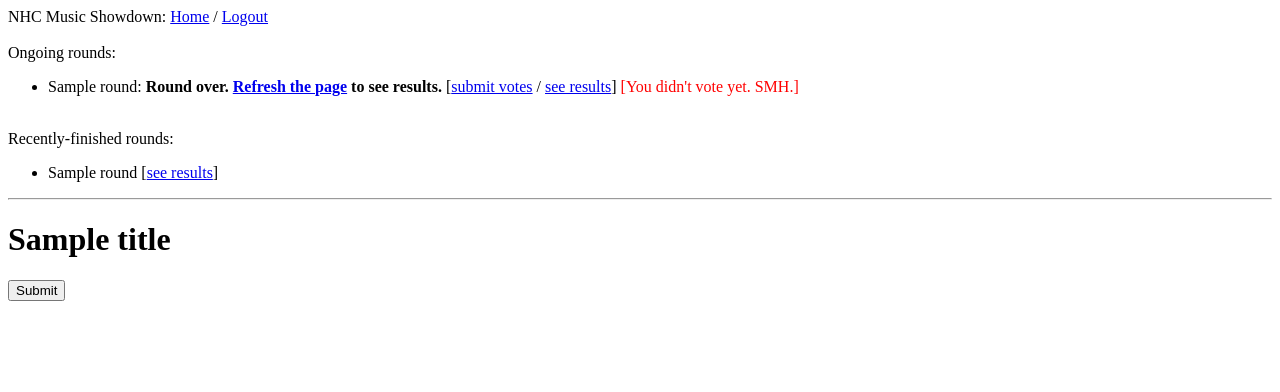
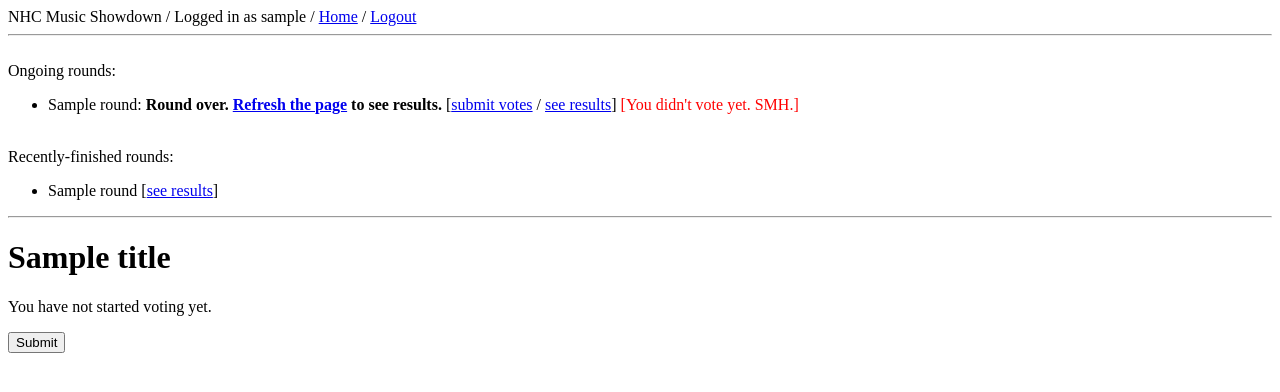
Before and after one commit to pkkao/showdown, a Flask app: template app/templates/vote.html in a window 1280 px wide. Shown: the top 392 px of the page. Run offline with Flask 3, Linux system fonts and the light colour scheme; a user stored in the database is signed in; tables that the repository leaves empty hold one stand-in row (values such as "Sample post"); the template is opened without the code that fills it: most values are stand-ins (such as "Sample title", 1, 10 or a date in 2020); form fields are guessed from the names that the template uses.

Commit message:
feat: display recent rounds, partial voting instructions

```diff
--- a/app/models.py
+++ b/app/models.py
@@ -65,6 +65,10 @@ class Match(db.Model):
   id: so.Mapped[int] = so.mapped_column(primary_key=True)
   round_id: so.Mapped[int] = so.mapped_column(sa.ForeignKey(Round.id), index=True)
 
+  # add a field that says which match the winner advances to
+  # add a boolean field so that the "advance" logic only plays out once at the launch of each round
+  # "advance" logic = make a new candidate with song_id=song_id but match_id=next_match_id. oh that might be clean
+
   round: so.Mapped['Round'] = so.relationship(back_populates='matches')
   votes: so.WriteOnlyMapped['Vote'] = so.relationship(back_populates='match')
   candidates: so.WriteOnlyMapped['Candidate'] = so.relationship(back_populates='match')
--- a/app/routes.py
+++ b/app/routes.py
@@ -20,7 +20,7 @@ import re
 # By default, get any rounds that ended in the last 48 hours.
 def get_recent_rounds(delta = timedelta(hours=48)):
   threshold = datetime.now() - delta
-  rounds = db.session.scalars(sa.select(Round).filter(threshold < Round.end_time)).all()
+  rounds = db.session.scalars(sa.select(Round).filter(threshold < Round.end_time).filter(Round.end_time < datetime.now())).all()
 
   recent_rounds = []
   for round in rounds:
@@ -208,9 +208,9 @@ def add_vote(submission):
   db.session.commit()
 
 
-##########
-# ROUTES #
-##########
+###############
+# AUTH ROUTES #
+###############
 
 @app.route('/')
 def index():
@@ -257,6 +257,11 @@ def register():
     return redirect(url_for('login'))
   return render_template('register.html', title='Register', form=form, active_rounds=get_active_rounds(), recent_rounds=get_recent_rounds())
 
+
+###############
+# VOTE ROUTES #
+###############
+
 @app.route('/vote/<event_slug>/<round_slug>', methods=['GET', 'POST'])
 @login_required
 def vote(event_slug, round_slug):
@@ -269,6 +274,7 @@ def vote(event_slug, round_slug):
 
   did_you_vote = get_votes_in_round(current_user.id, round.id)
   did_you_start = len(did_you_vote) > 0
+  did_you_finish = len(did_you_vote) == len(matches)
 
   # if round_over:
   # - if we need tiebreaks, and you didn't start, you can be the tiebreaker
@@ -314,10 +320,22 @@ def vote(event_slug, round_slug):
       return redirect(url_for('results', event_slug=event_slug, round_slug=round_slug))
     else:
       add_vote(request.form)
-      flash('Vote received. While you wait, why not check out the results so far?')
-      return redirect(url_for('results', event_slug=event_slug, round_slug=round_slug))
+
+      did_you_vote = get_votes_in_round(current_user.id, round.id)
+      did_you_start = len(did_you_vote) > 0
+      did_you_finish = len(did_you_vote) == len(matches)
+
+      if did_you_finish:
+        flash('Vote received. While you wait, why not check out the results so far?')
+        return redirect(url_for('results', event_slug=event_slug, round_slug=round_slug))
+      elif did_you_start:
+        flash('Your votes so far are saved, but you haven\'t voted in every match yet.')
+        return redirect(url_for('vote', event_slug=event_slug, round_slug=round_slug))
+      else:
+        return redirect(url_for('vote', event_slug=event_slug, round_slug=round_slug))
   else:
-    return render_template('vote.html', title='Vote', active_rounds=get_active_rounds(), recent_rounds=get_recent_rounds(), matches=matches, form=form)
+    return render_template('vote.html', title='Vote', active_rounds=get_active_rounds(), recent_rounds=get_recent_rounds(),
+      form=form, did_you_start=did_you_start, did_you_finish=did_you_finish)
 
 
 @app.route('/results/<event_slug>/<round_slug>')
--- a/app/templates/base.html
+++ b/app/templates/base.html
@@ -5,7 +5,10 @@
   </head>
   <body>
     <div>
-      NHC Music Showdown:
+      NHC Music Showdown /
+      {% if current_user.is_authenticated %}
+      Logged in as {{ current_user.username }} /
+      {% endif %}
       <a href="{{ url_for('index') }}">Home</a>
       {% if current_user.is_anonymous %}
         / <a href="{{ url_for('login') }}">Login</a>
@@ -23,6 +26,8 @@
       </ul>
       {% endif %}
     {% endwith %}
+
+    <hr>
 
     <script>
     // https://www.w3schools.com/howto/howto_js_countdown.asp
@@ -68,6 +73,9 @@
     <br>
     Ongoing rounds:
     <ul>
+      {% if active_rounds|length == 0 %}
+        <li>None</li>
+      {% endif %}
       {% for round in active_rounds %}
         <li>
           {{ round.name }}: <b><div id="{{ round.slug }}" style="display: inline"></div></b>
@@ -94,6 +102,9 @@
 
     Recently-finished rounds:
     <ul>
+      {% if recent_rounds|length == 0 %}
+        <li>None</li>
+      {% endif %}
       {% for round in recent_rounds %}
         <li>
           {{ round.name }}
--- a/app/templates/vote.html
+++ b/app/templates/vote.html
@@ -1,6 +1,14 @@
 {% extends "base.html" %}
 
 {% block content %}
+
+  {% if did_you_finish %}
+    <p>Your votes are submitted and counted, but you can still edit your votes until the deadline.</p>
+  {% elif did_you_start %}
+    <p>You started voting, but did not finish. Your votes won't count until you vote in every match.</p>
+  {% else %}
+    <p>You have not started voting yet.</p>
+  {% endif %}
 
   <form action="" method="POST" novalidate>
     {{ form.hidden_tag() }}
@@ -14,28 +22,4 @@
     {{ form.submit() }}
   </form>
 
-  {#
-  old:
-  <form action="" method="POST">
-    <p>Do some voting:</p>
-
-    {% for match in matches %}
-      {% set matchnum = loop.index %}
-      {% set matchidx = loop.index0 %}
-      <div>
-        <p>Match {{ matchnum }}:</p>
-
-        {% for candidate in match %}
-          {% set candidatenum = loop.index %}
-          {% set candidateidx = loop.index0 %}
-          <input type="radio" id="match{{ matchnum }}-{{ candidatenum }}" name="{{ matchidx }}" value="{{ candidateidx }}">
-          <label for="match{{ matchnum }}-{{ candidatenum }}">{{ candidate.artist }} - {{ candidate.title }}</label>
-          <br>
-        {% endfor %}
-      </div>
-    {% endfor %}
-    <br>
-    <input type='submit' value='Submit'>
-  </form>
-  #}
 {% endblock %}
```
Also changed, not shown: app.db.
